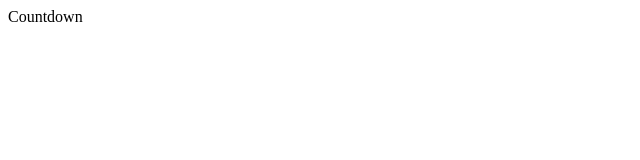
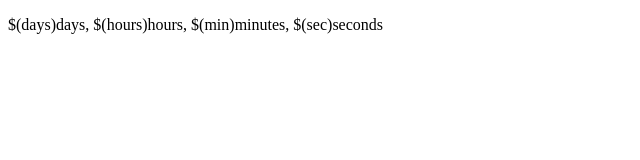
Before and after one commit to billx311/Idk, a plain HTML site: page index.html in a window 1280 px wide. Shown: the whole page, without its empty margins (0-640 px from the left). Drawn offline with Linux system fonts and the light colour scheme.

Commit message:
Fix countdown timer display and update target date
Updated the countdown timer display and changed the target date.

```diff
--- a/index.html
+++ b/index.html
@@ -1,11 +1,11 @@
 <!DOCTYPE HTML>
 <html>
   <body>
-    <p1>Countdown</p1>
+    <p id="timer">Countdown</p>
     <script>
 
       function updateCountdown(){
-      const mun_day = new Date("2026-11-13T00:00:00+05:00");
+      const mun_day = new Date("2026-11-19T00:00:00+05:00");
       const now_day = new Date();
       const dif = mun_day-now_day;
       const days = Math.floor(dif/(1000*60*60*24));
@@ -15,6 +15,9 @@
       setInterval(updateCountdown, 1000);
       }
 
+      document.getElementById("timer").textContent = `$(days)days, $(hours)hours, $(min)minutes, $(sec)seconds`;
+
+
     </script>
   </body>
 </html>
```
